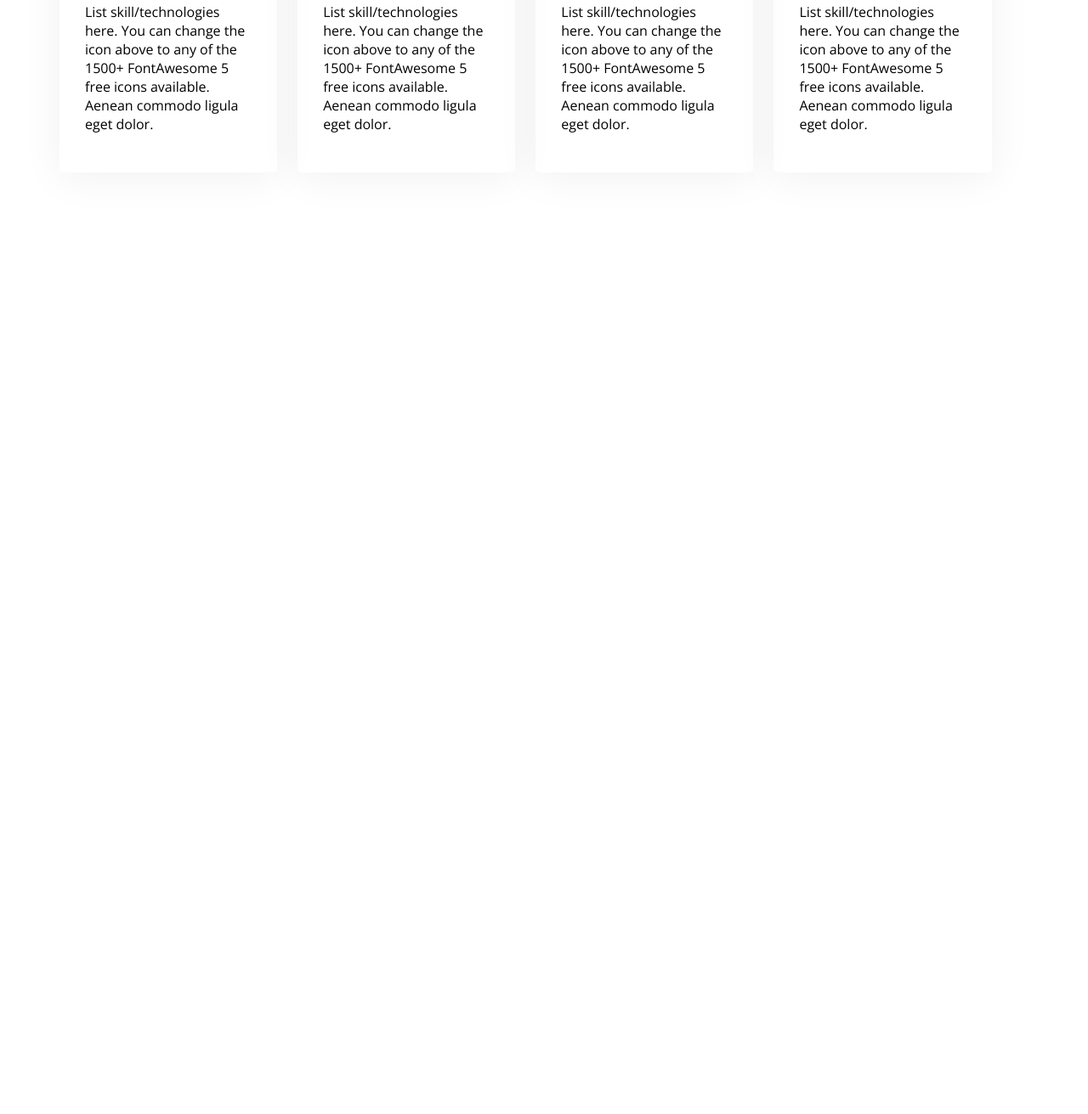
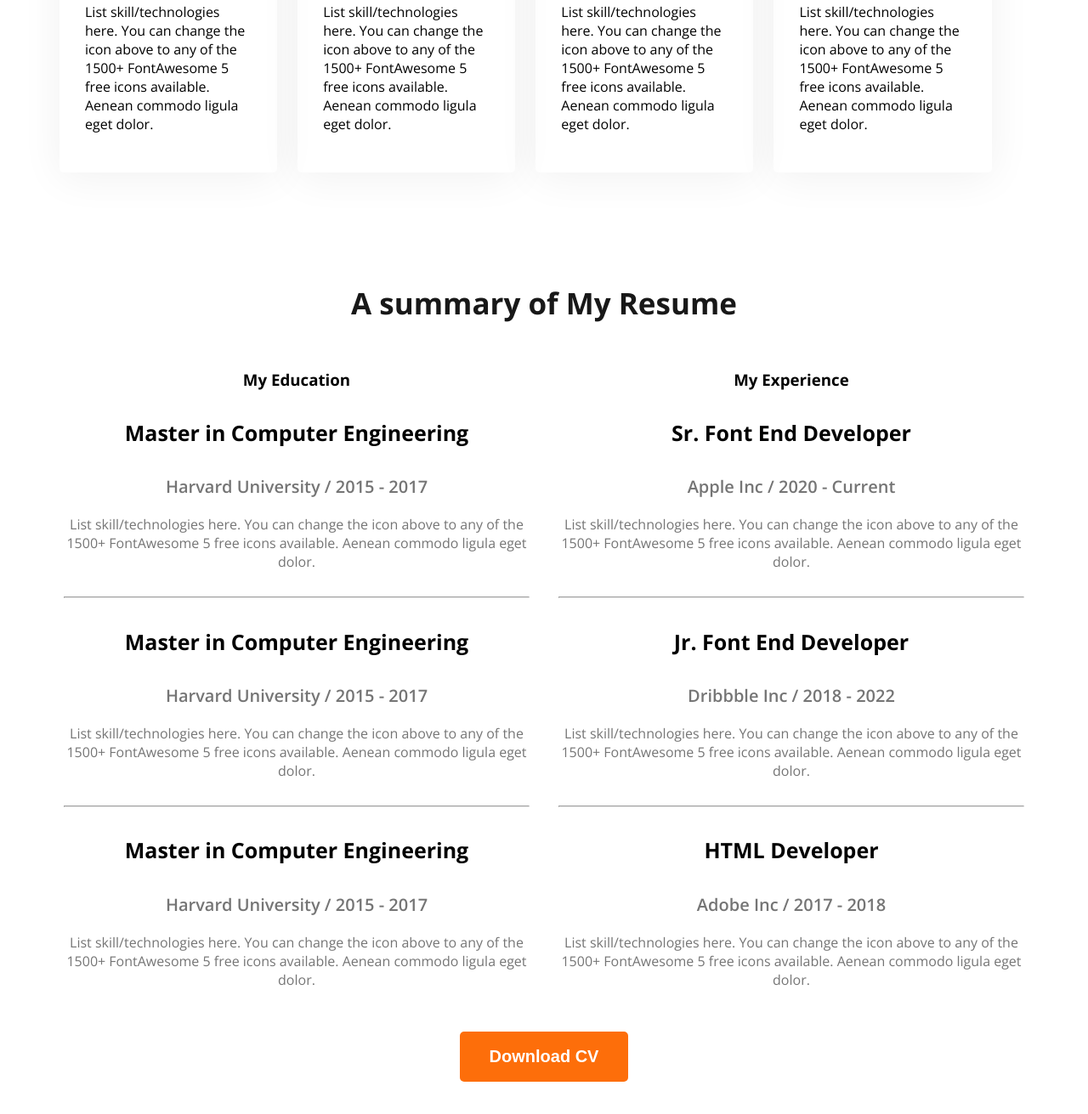
Before and after one commit to Mostafiz002/web-dev-portfolio, a plain HTML site: page index.html in a window 1280 px wide. Shown: the part 1976-3287 px from the top of the page at 85% size. Before the commit the page ends 2309 px from the top, so only its background shows below. Drawn offline with nearby package versions, Linux system fonts and the light colour scheme.

Commit message:
resume section

```diff
--- a/index.html
+++ b/index.html
@@ -84,9 +84,64 @@
                 </div>on
             </div>
         </section>
+        <section class="resume text-center">
+            <h3 class="section-title">A summary of My Resume</h3>
+            <div class="resume-container">
+                <div class="resume-column">
+                    <h3 class="resume-column-title">My Education</h3>
+                    <div class="experience">
+                        <h4 class="experience-title">Master in Computer Engineering</h4>
+                        <h5 class="experience-sub-title">Harvard University / 2015 - 2017</h5>
+                        <div class="experience-description">List skill/technologies here. You can change the icon above
+                            to any of the 1500+ FontAwesome 5 free icons available. Aenean commodo ligula eget dolor.</div>
+                    </div>
+                    <hr>
+                    <div class="experience">
+                        <h4 class="experience-title">Master in Computer Engineering</h4>
+                        <h5 class="experience-sub-title">Harvard University / 2015 - 2017</h5>
+                        <div class="experience-description">List skill/technologies here. You can change the icon above
+                            to any of the 1500+ FontAwesome 5 free icons available. Aenean commodo ligula eget dolor.</div>
+                    </div>
+                    <hr>
+                    <div class="experience">
+                        <h4 class="experience-title">Master in Computer Engineering</h4>
+                        <h5 class="experience-sub-title">Harvard University / 2015 - 2017</h5>
+                        <div class="experience-description">List skill/technologies here. You can change the icon above
+                            to any of the 1500+ FontAwesome 5 free icons available. Aenean commodo ligula eget dolor.</div>
+                    </div>
+                </div>
+                <div class="resume-column">
+                    <h3 class="resume-column-title">My Experience</h3>
+                    <div class="experience">
+                        <h4 class="experience-title">Sr. Font End Developer</h4>
+                        <h5 class="experience-sub-title">Apple Inc / 2020 - Current</h5>
+                        <div class="experience-description">List skill/technologies here. You can change the icon above
+                            to any of the 1500+ FontAwesome 5 free icons available. Aenean commodo ligula eget dolor.</div>
+                    </div>
+                    <hr>
+                    <div class="experience">
+                        <h4 class="experience-title">Jr. Font End Developer</h4>
+                        <h5 class="experience-sub-title">Dribbble Inc / 2018 - 2022</h5>
+                        <div class="experience-description">List skill/technologies here. You can change the icon above
+                            to any of the 1500+ FontAwesome 5 free icons available. Aenean commodo ligula eget dolor.</div>
+                    </div>
+                    <hr>
+                    <div class="experience">
+                        <h4 class="experience-title">HTML Developer</h4>
+                        <h5 class="experience-sub-title">Adobe Inc / 2017 - 2018</h5>
+                        <div class="experience-description">List skill/technologies here. You can change the icon above
+                            to any of the 1500+ FontAwesome 5 free icons available. Aenean commodo ligula eget dolor.</div>
+                    </div>
+                </div>
+            </div>
+            <div style="margin-top: 50px;">
+                <button class="btn-primary">Download CV</button>
+            </div>
+        </section>
     </main>
-    <footer>
-
+    <footer class="secondary-bg">
+        <div class="footer-column"></div>
+        <div class="footer-column"></div>
     </footer>
 </body>
 </html>
--- a/styles/portfolio.css
+++ b/styles/portfolio.css
@@ -178,3 +178,26 @@ main section{
     box-shadow: 0px 6px 50px 0px rgba(0, 0, 0, 0.06);
     border-radius: 5px;
 }
+
+/* resume section style */
+
+.resume-container{
+    display: flex;
+    gap: 24px;
+}
+
+.experience-title{
+    font-size: 25px;
+    font-weight: 700;
+}
+.experience-sub-title{
+    font-size: 20px;
+    font-weight: 600;
+    margin-bottom: 20px;
+}
+.experience-description, .experience-sub-title{
+    color: #757575;
+}
+.resume hr{
+    margin: 30px 5px;
+}
```
